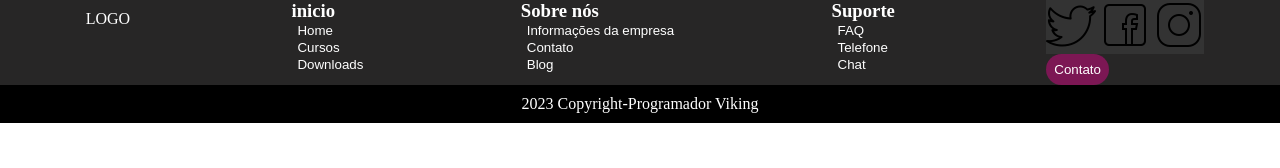
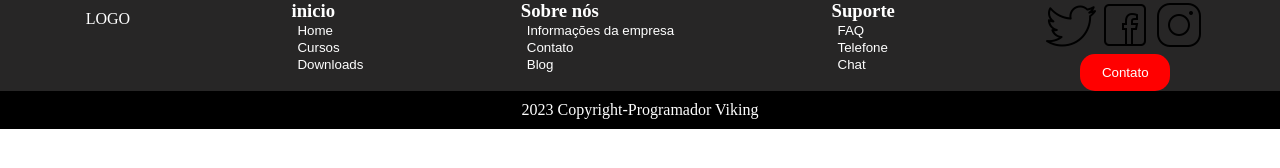
Before and after one commit to ThiagoPezzi/Aula-09, a plain HTML site: page index.html in a window 1280 px wide. Drawn offline with Linux system fonts and the light colour scheme.

Commit message:
Centralizando botão

```diff
--- a/index.html
+++ b/index.html
@@ -30,15 +30,17 @@
             <button>Telefone</button>
             <button>Chat</button>
         </div>
-        <div>
-        <div class="sub-container-favicon">
+
+             <div class="botoon-favicon">
+            <div>
             <img src="icons8-twitter-50.png" alt="">
             <img src="icons8-facebook-50.png" alt="">
             <img src="icons8-instagram-50.png" alt="">
-        </div>
-            <div>
-            <button class="contato">Contato</button>
-        </div>
+            </div>
+                <div>
+                <button class="contato">Contato</button>
+                </div>
+            </div>
     </div>
     </div>
     <footer class="footer">
--- a/stylestyle.css
+++ b/stylestyle.css
@@ -23,14 +23,17 @@ button{
 }
 .contato {
     display: flex;
-    background-color: rgb(124, 23, 84);
-    border-radius: 20px;
-    padding: 1vh;
+    background-color: red;
+    border-radius: 15px;
+    padding: 11px;
+    width: 90px;
+    align-items: center;
 }
-.sub-container-favicon{
-    background-color: #333;
+.botoon-favicon {
+    display: flex;
+    align-items: center;
+    justify-content: center;
     flex-direction: column;
-
 }
 .footer {
     background-color: rgb(0, 0, 0);
```
